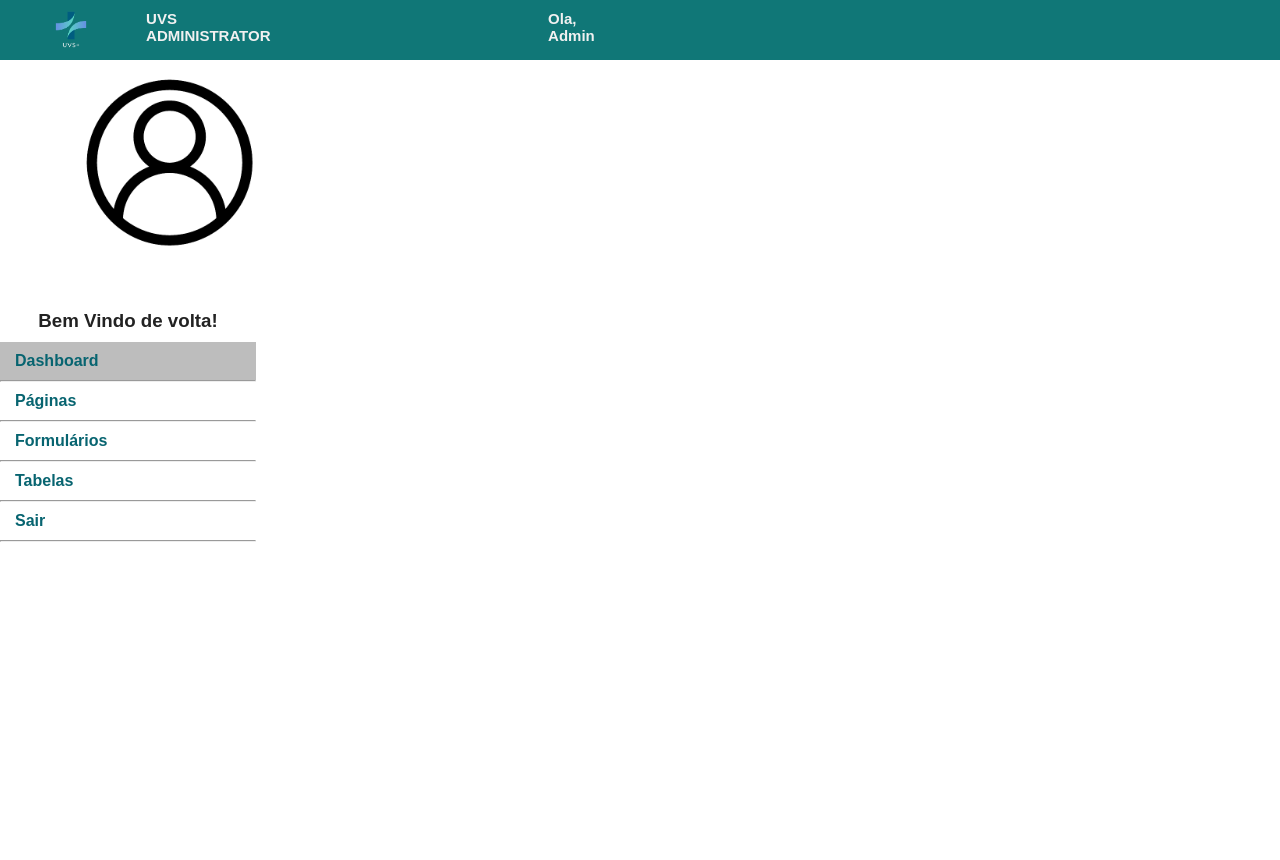
After one commit to Rikelme453/Projeto-Healtech, a PHP site: page /admin_pages/paginas.php in a window 1280 px wide. The commit adds this page. Run offline with PHP 8.4, Linux system fonts and the light colour scheme.

Commit message:
versao 3.7

```diff
--- a/UVS/CSS/admin.css
+++ b/UVS/CSS/admin.css
@@ -5,13 +5,45 @@
 html, body{
     height: 100%;
     font-family: Arial, Helvetica, sans-serif;
+    width: 100vw;
 }
 
 header{
     display: flex;
     padding: 10px 2%;
     justify-content: space-between;
-    background-color: rgb(48, 158, 158);
+    background-color: rgb(16, 119, 119);
+
+}
+
+
+.info-cabecalho{
+    display: flex;
+}
+
+.info-cabecalho h5{
+    font-weight: bold;
+    color: #f1f1f1;
+    margin-left: 20%;
+    font-size: 15px
+
+}
+
+.info-cabecalho p{
+    font-weight: bold;
+    color: #f1f1f1;
+    margin-left: 100%;
+    font-size: 15px
+}
+.perfil-adm{
+    height: 30%;
+
+}
+.image-perfil img{
+    margin-top: 10px;
+    margin-left: 30%;
+    justify-content: center;
+
 }
 
 .logo{
@@ -56,6 +88,8 @@ header{
 .sidebar h3{
     font-family: Arial, Helvetica, sans-serif;
     margin: 10px;
+    text-align: center;
+    color: #222;
 
 }
 
@@ -108,12 +142,14 @@ header{
 }
 
 .caixa-info{
-    width: 100%;
+    width: 95%;
     margin-top: 20px;
     display: flex;
     justify-content: space-around;
     background-color: white;
-    margin-left: 10px;
+    margin-left: 20px;
+    margin-right: 5px;
+    border-radius: 10px;
 
 
 }
@@ -140,6 +176,8 @@ header{
     background-color: white;
     margin-top: 20px;
     margin-left: 10px;
+    margin-right: 10px;
+    border-radius: 10px;
 
 }
 .mapa-ubs h3{
--- /dev/null
+++ b/UVS/JS/news.js
@@ -0,0 +1,3 @@
+let key='f11a445e466947b0ae0649fc3872bca1';
+let pais='br';
+let url=`https://newsapi.org/v2/top-headlines?country=$(pais)&apiKey=$(Key)`;
--- /dev/null
+++ b/UVS/admin_pages/paginas.php
@@ -0,0 +1,55 @@
+<!DOCTYPE html>
+<html lang="en">
+<head>
+    <meta charset="UTF-8">
+    <meta http-equiv="X-UA-Compatible" content="IE=edge">
+    <meta name="viewport" content="width=device-width, initial-scale=1.0">
+    <link rel="stylesheet" href="../CSS/admin.css">
+    <link href='http://fonts.googleapis.com/css?family=Titillium+Web:400,200,300,700,600' rel='stylesheet' type='text/css'>
+    <link href='http://fonts.googleapis.com/css?family=Roboto+Condensed:400,700,300' rel='stylesheet' type='text/css'>
+    <link href='http://fonts.googleapis.com/css?family=Raleway:400,100' rel='stylesheet' type='text/css'>
+
+    <title>UVS| ADMINISTRATOR</title>
+</head>
+<body>
+
+<header>
+        <div class="info-cabecalho">
+
+                <img class="logo"src="../IMAGENS/uvs-logo.png" alt="uvs logo">
+                <h5>UVS ADMINISTRATOR</h5>
+                <p>Ola, Admin</p>
+
+        </div>
+
+            <div class="admin-foto">
+
+            </div>
+
+        </div>
+    </header>
+
+    <section class="main">
+        <div class="sidebar">
+
+            <div class="perfil-adm">
+                <div class="image-perfil">
+                    <img src="../ICONS/username.png" alt="" width="195" height="195px">
+                </div>
+            </div>
+
+            <h3>Bem Vindo de volta!</h3>
+            <a class="nome-colorido" href="administrador.php"> Dashboard</a>
+                <hr>
+            <a href=""> Páginas </a>
+                <hr>
+            <a href=""> Formulários</a>
+                <hr>
+            <a href=""> Tabelas</a>
+                <hr>
+            <a href="../pages/sair.php"> Sair</a>
+            <hr>
+        </div>
+
+</body>
+</html>
--- a/UVS/index.php
+++ b/UVS/index.php
@@ -45,7 +45,7 @@
               <li><a href="pages/conta.php">CONTA</a></li>
               <li><a href="pages/login.php">LOGIN</a></li>
               <li><a href="pages/cadastro.php">CADASTRO</a></li>
-              <li><a href="pages/administrador.php">ADMIN</a></li>
+              <li><a href="admin_pages/administrador.php">ADMIN</a></li>
           </li>
         </ul>
       </div>
```
Also changed, not shown: UVS/admin_pages/administrador.php (added, +128 -0 lines), UVS/admin_pages/user_admin.php (added, +12 -0 lines).
